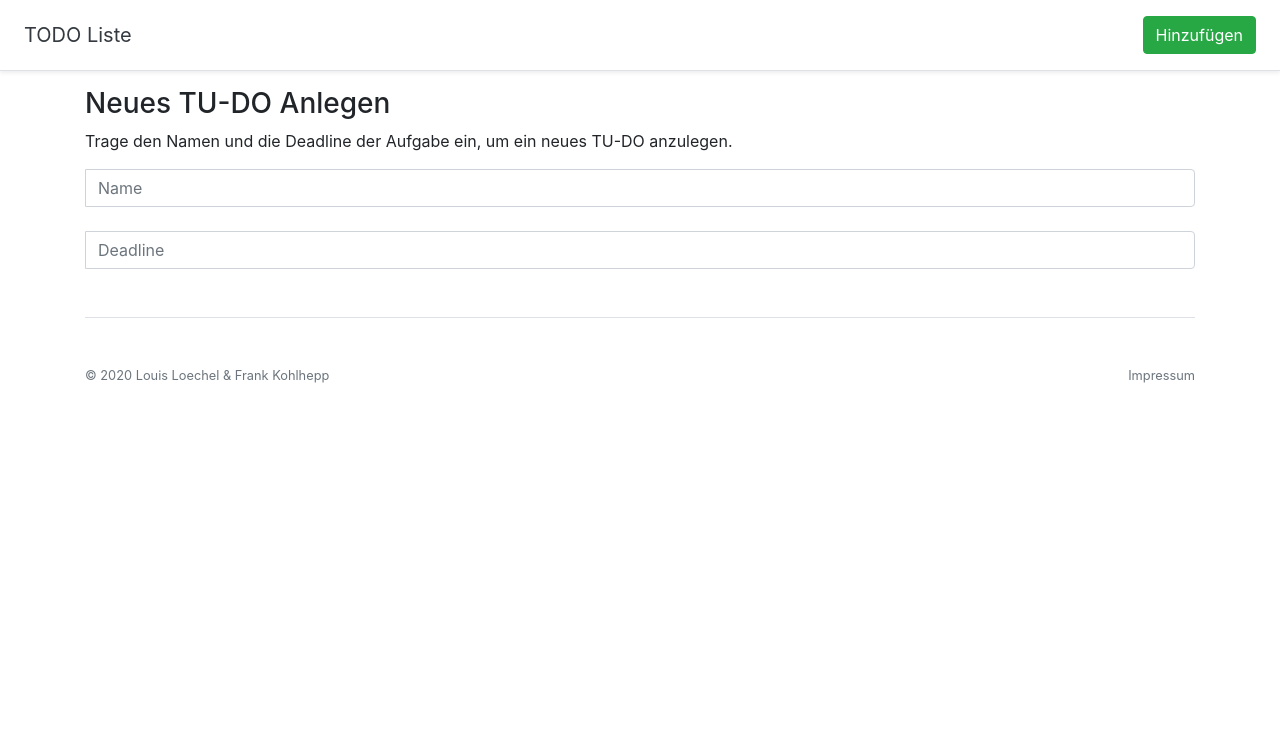
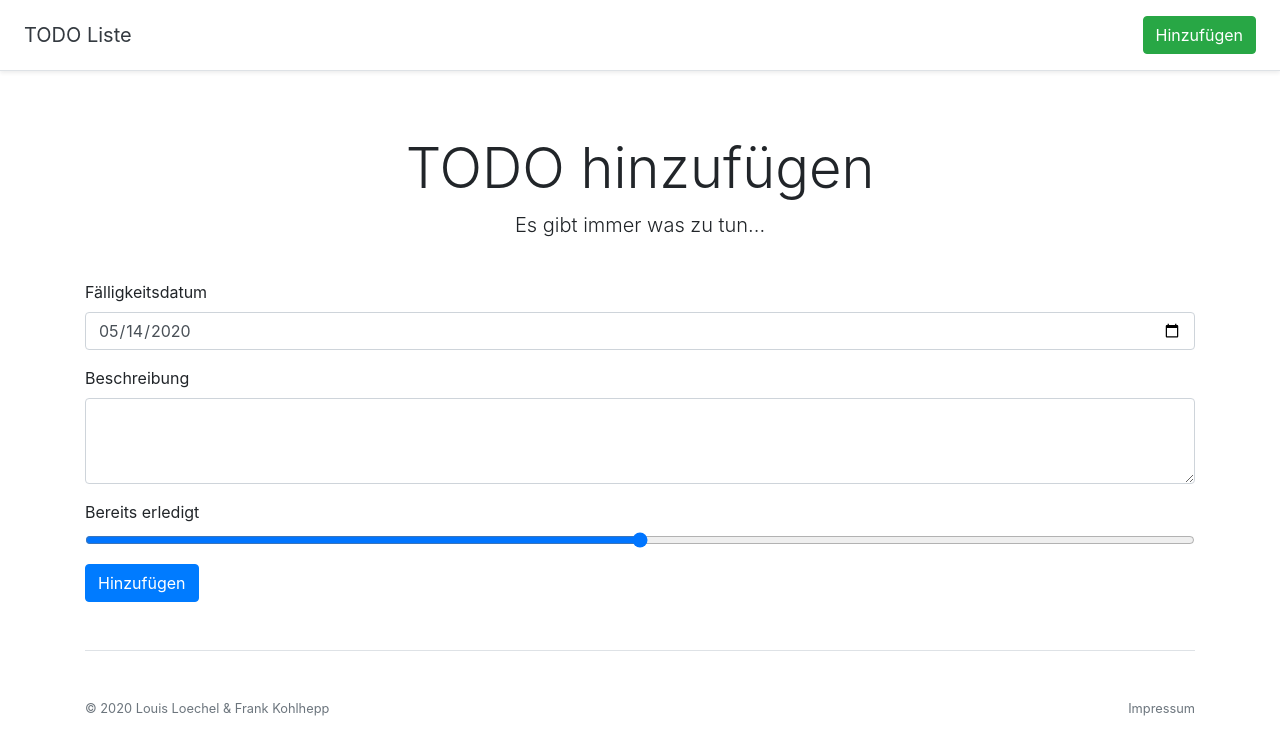
Before and after one commit to Luigi-Calzone/ProgPrak_SkSy, a plain HTML site: page add.html in a window 1280 px wide. Drawn offline with nearby package versions, Linux system fonts and the light colour scheme.

Commit message:
add updated

```diff
--- a/add.html
+++ b/add.html
@@ -27,79 +27,26 @@
 
     <!-- Main Container -->
     <div class="container">
-
-
-
-
-
-
-
-
-
-
-
-
-
-
-
-
-
-      <h3>Neues TU-DO Anlegen</h3>
-      <p>Trage den Namen und die Deadline der Aufgabe ein, um ein neues TU-DO anzulegen.</p>
+      <div class="pricing-header px-3 py-3 pt-md-5 pb-md-4 mx-auto text-center">
+        <h1 class="display-4">TODO hinzufügen</h1>
+        <p class="lead">Es gibt immer was zu tun...</p>
+      </div>
 
       <form>
-        <div class="input-group">
-          <span class="input-group-addon"><i class="glyphicon glyphicon-bullhorn"></i></span>
-          <input id="name" type="text" class="form-control" name="name" placeholder="Name">
+        <div class="form-group">
+          <label for="date">Fälligkeitsdatum</label>
+          <input type="date" class="form-control" id="date" name="date" value="2020-05-14">
         </div>
-        <br>
-        <div class="input-group">
-          <span class="input-group-addon"><i class="glyphicon glyphicon-calendar"></i></span>
-          <input id="deadline" type="deadline" class="form-control" name="deadline" placeholder="Deadline">
+        <div class="form-group">
+          <label for="description">Beschreibung</label>
+          <textarea class="form-control" id="description" name="description" rows="3"></textarea>
         </div>
+        <div class="form-group">
+          <label for="percentdone">Bereits erledigt</label>
+          <input type="range" class="form-control-range" id="percentdone" name="percentdone" value="50">
+        </div>
+        <button type="submit" class="btn btn-primary">Hinzufügen</button>
       </form>
-
-
-
-
-
-
-
-
-
-
-
-
-
-
-
-
-
-
-
-
-
-
-
-
-
-
-
-
-
-
-
-
-
-
-
-
-
-
-
-
-
-
 
 
       <!-- Footer -->
```
